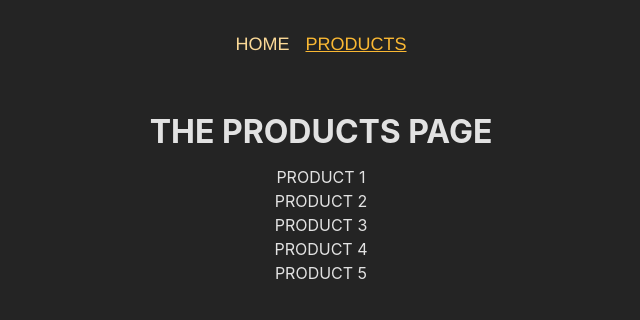
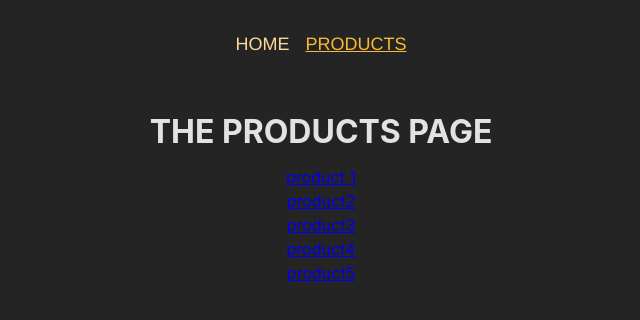
Before and after one commit to Rbravolibtech/ReactRouter-21, a React (Create React App) app: page /products in a window 1280 px wide. Shown: the top 320 px of the page, without its empty margins (319-959 px from the left). Built offline with nearby package versions, Linux system fonts and the light colour scheme.

Commit message:
adding links for dynamic routes

```diff
--- a/src/pages/Products.js
+++ b/src/pages/Products.js
@@ -1,14 +1,24 @@
+import { Link } from "react-router-dom";
+
+const PRODUCTS = [
+	{ id: "p1", title: "product 1" },
+	{ id: "p2", title: "product2" },
+	{ id: "p3", title: "product3" },
+	{ id: "p4", title: "product4" },
+	{ id: "p5", title: "product5" },
+];
+
 function ProductsPage() {
 	return (
 		<>
 			<h1>THE PRODUCTS PAGE</h1>
 
 			<ul>
-				<li>PRODUCT 1</li>
-				<li>PRODUCT 2</li>
-				<li>PRODUCT 3</li>
-				<li>PRODUCT 4</li>
-				<li>PRODUCT 5</li>
+				{PRODUCTS.map((prod) => (
+					<li key={prod.id}>
+						<Link to={`/products/${prod.id}`}>{prod.title}</Link>
+					</li>
+				))}
 			</ul>
 		</>
 	);
```
